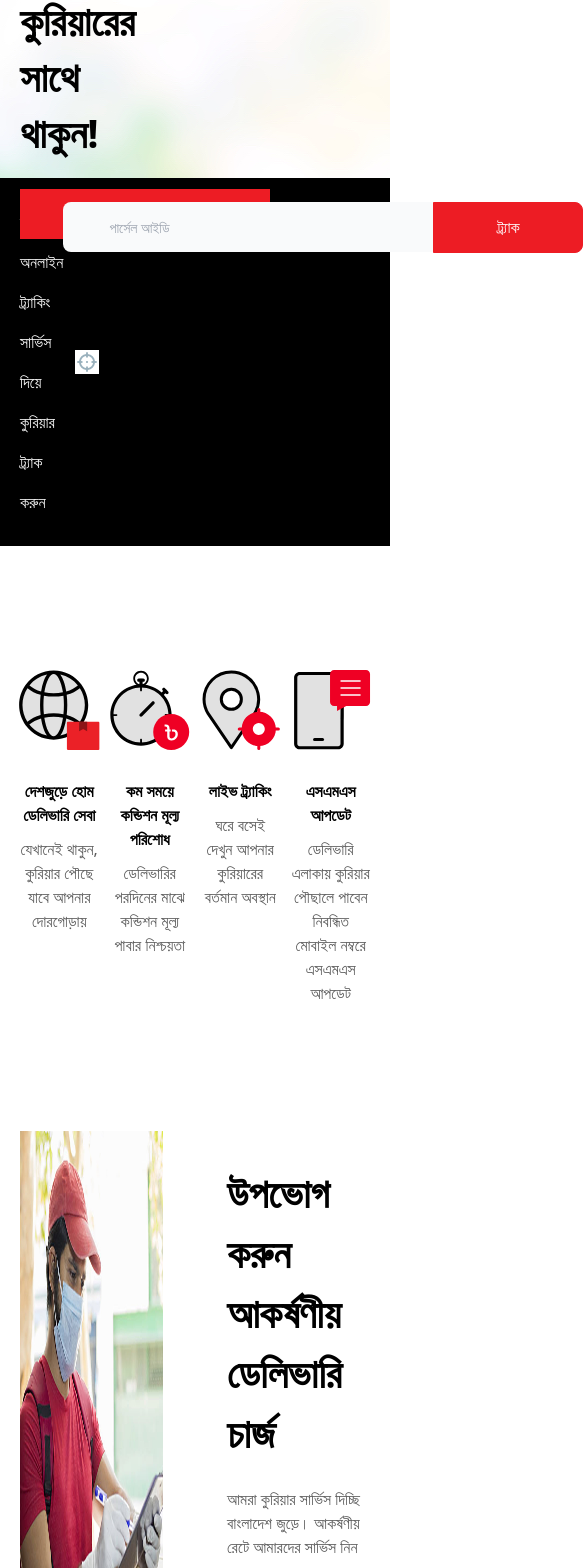
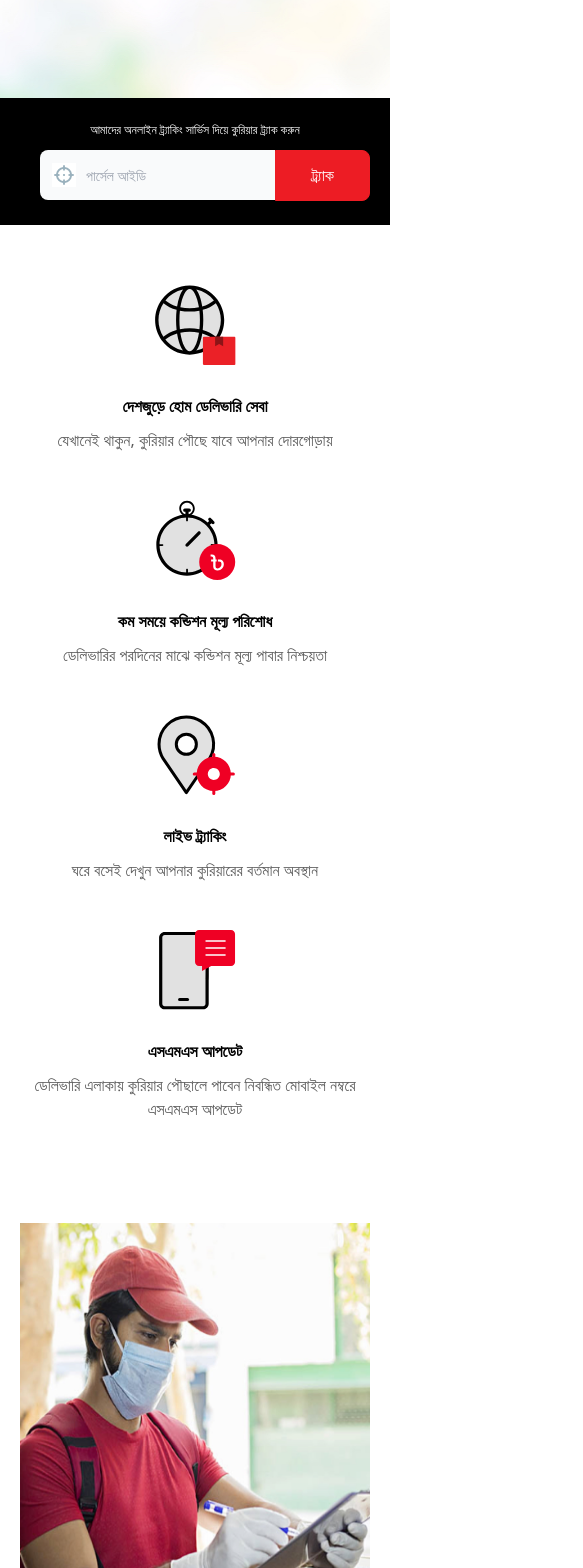
Before and after one commit to Labib44/Careeh, a React (Vite) app: page /courier in a window 390 px wide. Shown: the part 402-1970 px from the top of the page, 583 px wide, since content can reach past the window. Built offline with nearby package versions, Linux system fonts and the light colour scheme; no server answers.

Commit message:
responsive done courier page

```diff
--- a/src/pages/Courier/CourierBanner/CourierBanner.jsx
+++ b/src/pages/Courier/CourierBanner/CourierBanner.jsx
@@ -4,10 +4,10 @@ import SearchIcon from "../../../assets/courier/tracker.png";
 const CourierBanner = () => {
     return (
         <section>
-            <div className="bg-courier-banner relative h-[460px] bg-no-repeat bg-cover bg-left">
+            <div className="bg-courier-banner relative h-[460px] md:h-[400px] sm:h-[380px] bg-no-repeat bg-cover bg-left">
                 <div className="container mx-auto px-24 md:px-10 sm:px-5 h-full flex justify-center flex-col">
-                    <div className="w-[37%]">
-                        <h1 className="text-[40px] leading-[56px] font-semibold">
+                    <div className="w-[37%] lg:w-[50%] md:w-full sm:w-full">
+                        <h1 className="text-[40px] lg:text-[32px] md:text-[32px] sm:text-[26px] leading-[56px] sm:leading-[43px] font-semibold ">
                             দেশজুড়ে দ্রুততম ডেলিভারি সেবা পেতে রেডেক্স
                             কুরিয়ারের সাথে থাকুন!
                         </h1>
@@ -20,26 +20,26 @@ const CourierBanner = () => {
                     </div>
                 </div>
             </div>
-            <div className="py-6 bg-black">
-                <div className="container mx-auto px-24 md:px-10 sm:px-5 flex justify-between">
-                    <p className="text-base text-white leading-10">
+            <div className="py-6 bg-black ">
+                <div className="container mx-auto px-24 md:px-10 sm:px-5 flex md:flex-col sm:flex-col  justify-between md:items-center sm:items-center ">
+                    <p className="text-base sm:text-[12px] text-white leading-[16px] lg:leading-[24px] flex items-center">
                         আমাদের অনলাইন ট্র্যাকিং সার্ভিস দিয়ে কুরিয়ার ট্র্যাক
                         করুন
                     </p>
-                    <div className="relative flex">
+                    <div className="relative flex md:mt-5 sm:mt-3 ml-5">
                         <div>
                             <div className="absolute inset-y-0 left-0 flex items-center pl-3 pointer-events-none">
                                 <img src={SearchIcon} alt="search-icon" />
                             </div>
                             <input
                                 type="text"
-                                className="bg-gray-50 h-[50px] text-sm w-[370px] border border-transparent text-gray-900  rounded-l-lg block  pl-[45px] focus:outline-none focus:outline-transparent"
+                                className="bg-gray-50 h-[50px] text-sm w-[370px] sm:w-full border border-transparent text-gray-900  rounded-l-lg block  pl-[45px] focus:outline-none focus:outline-transparent"
                                 placeholder="পার্সেল আইডি"
                             />
                         </div>
                         <button
                             type="submit"
-                            className="h-[50.7px] w-[150px] font-medium  bg-primary rounded-r-lg border border-primary hover:bg-primary/80 focus:ring-4 focus:outline-none focus:ring-primary "
+                            className="h-[50.7px] w-[150px] sm:w-[100px] font-medium  bg-primary rounded-r-lg border border-primary hover:bg-primary/80 focus:ring-0 focus:outline-none focus:ring-primary "
                         >
                             <span className="text-md font-medium text-white">ট্র্যাক</span>
                         </button>
--- a/src/pages/Courier/DeliveryBoy/DeliveryBoy.jsx
+++ b/src/pages/Courier/DeliveryBoy/DeliveryBoy.jsx
@@ -1,10 +1,10 @@
 import DeliveryBoyImg from "../../../assets/courier/del-boy.jpg";
 const DeliveryBoy = () => {
     return (
-        <section className="pt-14 pb-[160px]">
+        <section className="pt-14 md:pt-0 sm:pt-0 pb-[160px] md:pb-[90px] sm:pb-[56px] ">
             <div className="container mx-auto px-32 md:px-10 sm:px-5 relative">
-                <div className="grid grid-cols-2 gap-16">
-                    <div className="h-[460px] ">
+                <div className="grid grid-cols-2 md:grid-cols-1 sm:grid-cols-1 gap-16 md:gap-8 sm:gap-8">
+                    <div className="h-[460px] lg:h-[400px] sm:h-[360px]">
                         <img
                             src={DeliveryBoyImg}
                             className="w-full h-full"
@@ -12,7 +12,7 @@ const DeliveryBoy = () => {
                         />
                     </div>
                     <div className="h-full flex flex-col justify-center">
-                        <h2 className="mb-6 font-bold text-[40px] text-black">
+                        <h2 className="mb-6 sm:mb-4 font-bold text-[40px] md:text-[32px] sm:text-[28px] text-black">
                             উপভোগ করুন আকর্ষণীয় ডেলিভারি চার্জ
                         </h2>
                         <p className="text-base text-accent">
--- a/src/pages/Courier/Services/Services.jsx
+++ b/src/pages/Courier/Services/Services.jsx
@@ -32,10 +32,10 @@ const Services = () => {
     ];
 
     return (
-        <section className="container mx-auto px-24 md:px-10 sm:px-5 pb-[70px] pt-[120px]">
-            <div className="grid grid-cols-4 gap-3">
+        <section className="container mx-auto px-24 md:px-10 sm:px-5 pb-[70px] pt-[120px] md:pt-[90px] sm:pt-[56px] sm:pb-[56]">
+            <div className="grid grid-cols-4 lg:grid-cols-3 md:grid-cols-2 sm:grid-cols-1 gap-3 ">
                 {serviceData?.map((sd) => (
-                    <div key={sd.id} className="flex items-center flex-col">
+                    <div key={sd.id} className="flex items-center flex-col mb-8">
                         {sd.icon}
                         <div className="pt-6">
                             <h5 className="font-bold text-center pb-[10px] text-md text-black">
--- a/src/pages/Courier/Testimonial/Testimonial.jsx
+++ b/src/pages/Courier/Testimonial/Testimonial.jsx
@@ -22,19 +22,19 @@ const Testimonial = () => {
     ];
 
     return (
-        <section className="pb-[110px]">
+        <section className="pb-[110px] md:pb-[90px] sm:pb-[56]">
             <div className="container mx-auto px-24 md:px-10 sm:px-5">
                 <div className="mb-8">
-                    <h2 className="text-[40px] font-bold text-center">
+                    <h2 className="text-[40px] sm:text-[28px] font-bold text-center">
                         আমাদের কাস্টমার টেস্টিমনিয়াল
                     </h2>
                 </div>
                 <div>
-                    <div className="grid grid-cols-3 gap-4">
+                    <div className="grid grid-cols-3 md:grid-cols-2 sm:grid-cols-1 gap-4">
                         {testimonialData?.map((td) => (
                             <div
                                 key={td.id}
-                                className="flex flex-col items-center min-h-[200px] justify-evenly bg-[#f5f5f5] p-5 rounded-md"
+                                className="flex flex-col items-center min-h-[200px] justify-evenly bg-[#f5f5f5] p-5 rounded-md sm:mb-3"
                             >
                                 <div className="mb-6">
                                     <FaQuoteLeft className="text-primary text-4xl" />
--- a/src/pages/CoverageArea/CoverageArea.jsx
+++ b/src/pages/CoverageArea/CoverageArea.jsx
@@ -4,7 +4,7 @@ import CoverageAreaTableTop from "./CoverageAreaTableTop";
 const CoverageArea = () => {
     return (
         <section>
-            <div className="container mx-auto px-24 md:px-10 sm:px-5">
+            <div className="container mx-auto px-24 md:px-10 sm:px-5 pb-[120px] sm:pb-[56px] md:pb-[90px]">
                 <CoverageAreaTableTop />
                 <div className="relative overflow-x-auto rounded-lg border sm:rounded-lg">
                     <table className="w-full text-sm text-left text-gray-500 ">
--- a/src/pages/CoverageArea/CoverageAreaTableBottom.jsx
+++ b/src/pages/CoverageArea/CoverageAreaTableBottom.jsx
@@ -7,7 +7,7 @@ const CoverageAreaTableBottom = () => {
                 <li>
                     <Link
                         to="/coverage-area"
-                        className="block px-3 py-2 ml-0 leading-tight text-gray-500 bg-white rounded-l-lg hover:bg-gray-100 hover:text-primary "
+                        className="block px-3 mt-[1px] py-2 ml-0 leading-tight text-gray-500 bg-white rounded-l-lg hover:bg-gray-100 hover:text-primary "
                     >
                         <span className="sr-only">Previous</span>
                         <svg
@@ -28,7 +28,7 @@ const CoverageAreaTableBottom = () => {
                 <li>
                     <Link
                         to="/coverage-area"
-                        className="px-2 py-1 leading-tight text-gray-500 bg-white   hover:text-primary"
+                        className="px-2 py-1 text-sm leading-tight text-gray-500 bg-white   hover:text-primary"
                     >
                         1
                     </Link>
@@ -37,7 +37,7 @@ const CoverageAreaTableBottom = () => {
                     <Link
                         to="/coverage-area"
                         aria-current="page"
-                        className="z-10 px-1 leading-tight text-black border border-primary  hover:bg-primary/10 hover:text-primary"
+                        className="z-10 px-1 text-sm leading-tight text-black border border-primary  hover:bg-primary/10 hover:text-primary"
                     >
                         2
                     </Link>
@@ -45,7 +45,7 @@ const CoverageAreaTableBottom = () => {
                 <li>
                     <Link
                         to="/coverage-area"
-                        className="px-2 py-1 leading-tight text-gray-500 bg-white   hover:text-primary"
+                        className="px-2 py-1 text-sm leading-tight text-gray-500 bg-white   hover:text-primary"
                     >
                         3
                     </Link>
@@ -61,7 +61,7 @@ const CoverageAreaTableBottom = () => {
                 <li>
                     <Link
                         to="/coverage-area"
-                        className="px-2 py-1 leading-tight text-gray-500 bg-white   hover:text-primary"
+                        className="px-2 py-1 text-sm leading-tight text-gray-500 bg-white   hover:text-primary"
                     >
                         100
                     </Link>
```
Also changed, not shown: src/pages/CoverageArea/CoverageAreaTableTop.jsx (+8 -8 lines).
